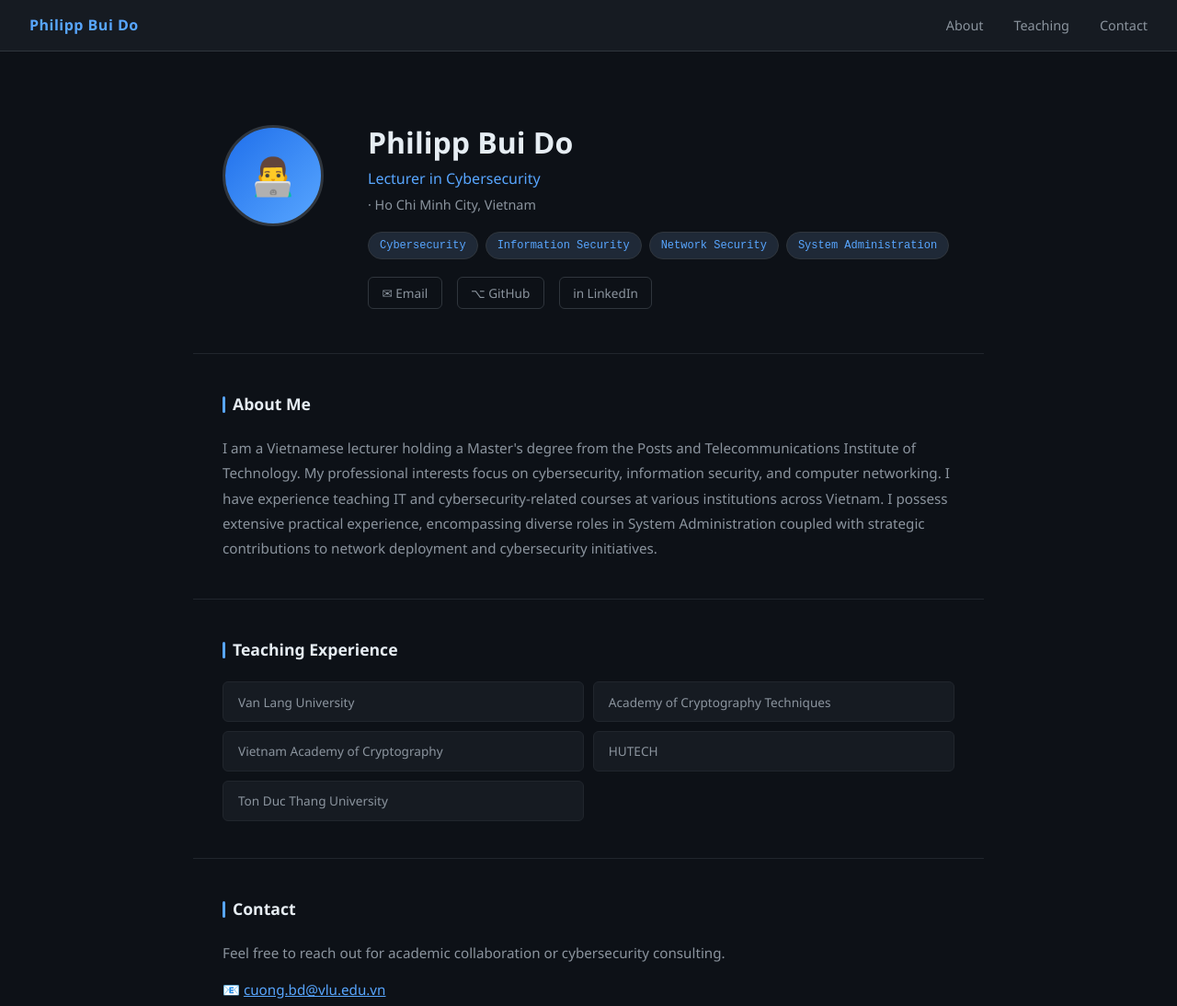
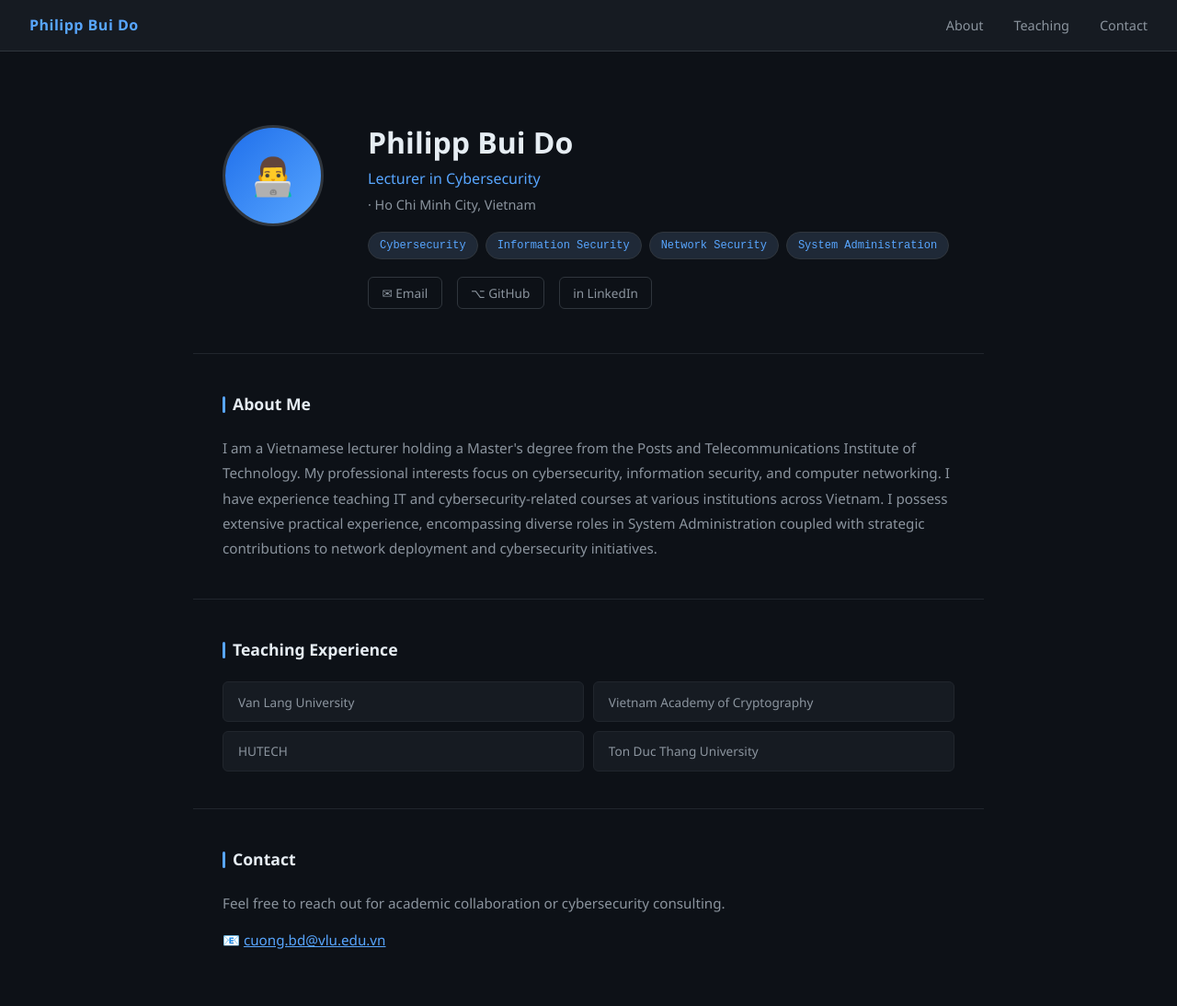
Before and after one commit to philippbuido/philippbuido.github.io, a plain HTML site: page index.html in a window 1280 px wide. Shown: the top 1094 px of the page at 92% size. Drawn offline with Linux system fonts and the light colour scheme.

Commit message:
Update index.html

```diff
--- a/index.html
+++ b/index.html
@@ -234,7 +234,6 @@
   <h2>Teaching Experience</h2>
   <div class="inst-grid">
     <div class="inst-item">Van Lang University</div>
-    <div class="inst-item">Academy of Cryptography Techniques </div>
     <div class="inst-item">Vietnam Academy of Cryptography</div>
     <div class="inst-item">HUTECH</div>
     <div class="inst-item">Ton Duc Thang University</div>
```
